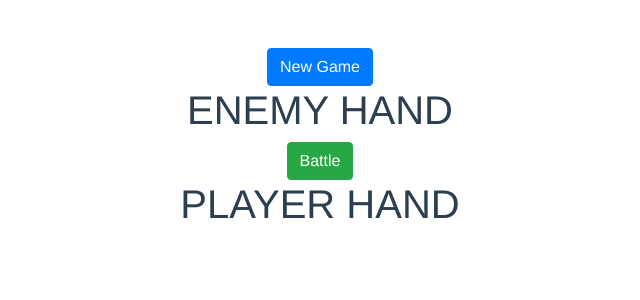
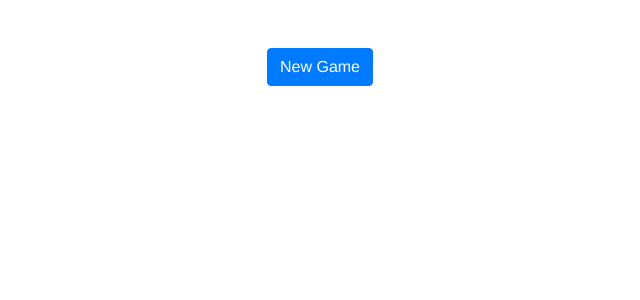
Before and after one commit to CaitlinBrooks/battle-cards, a Vue app: page /#/ in a window 1280 px wide. Shown: the top 300 px of the page, without its empty margins (320-960 px from the left). Built offline with nearby package versions, Linux system fonts and the light colour scheme.

Commit message:
final game changes for grading

```diff
--- a/src/components/GameFinished.vue
+++ b/src/components/GameFinished.vue
@@ -21,3 +21,4 @@
       }
     }
   }
+</script>
--- a/src/views/Home.vue
+++ b/src/views/Home.vue
@@ -3,9 +3,9 @@
     <GameFinished v-if="game.winner" />
     <button type=button class="btn btn-primary" @click="newGame">New Game</button>
     <!-- <img alt="Vue logo" src="../assets/logo.png"> -->
-    <EnemyHand :attackInfo="setEnemyCard" />
-    <button type="button" class="btn btn-success" @click="sendAttack">Battle</button>
-    <PlayerHand :attackInfo="setPlayerCard" />
+    <EnemyHand :attackInfo="setEnemyCard" v-if="game.winner == false" />
+    <button type="button" class="btn btn-success" @click="sendAttack" v-if="game.winner == false">Battle</button>
+    <PlayerHand :attackInfo="setPlayerCard" v-if="game.winner == false" />
     <!-- make a hidden div that shows when the result is true from the game object for winner. -->
     <!-- Bring in the GameFinished as hidden until true? -->
   </div>
```
